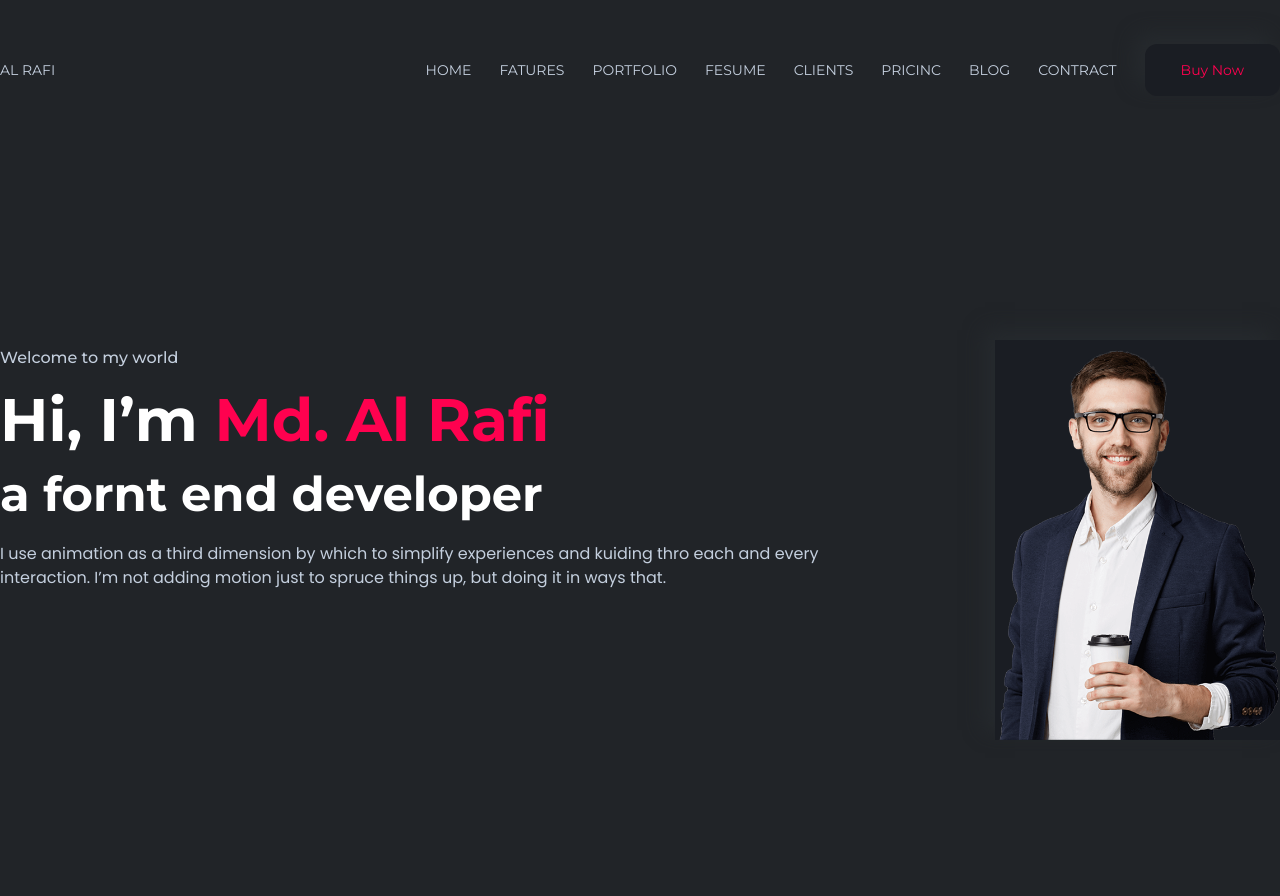
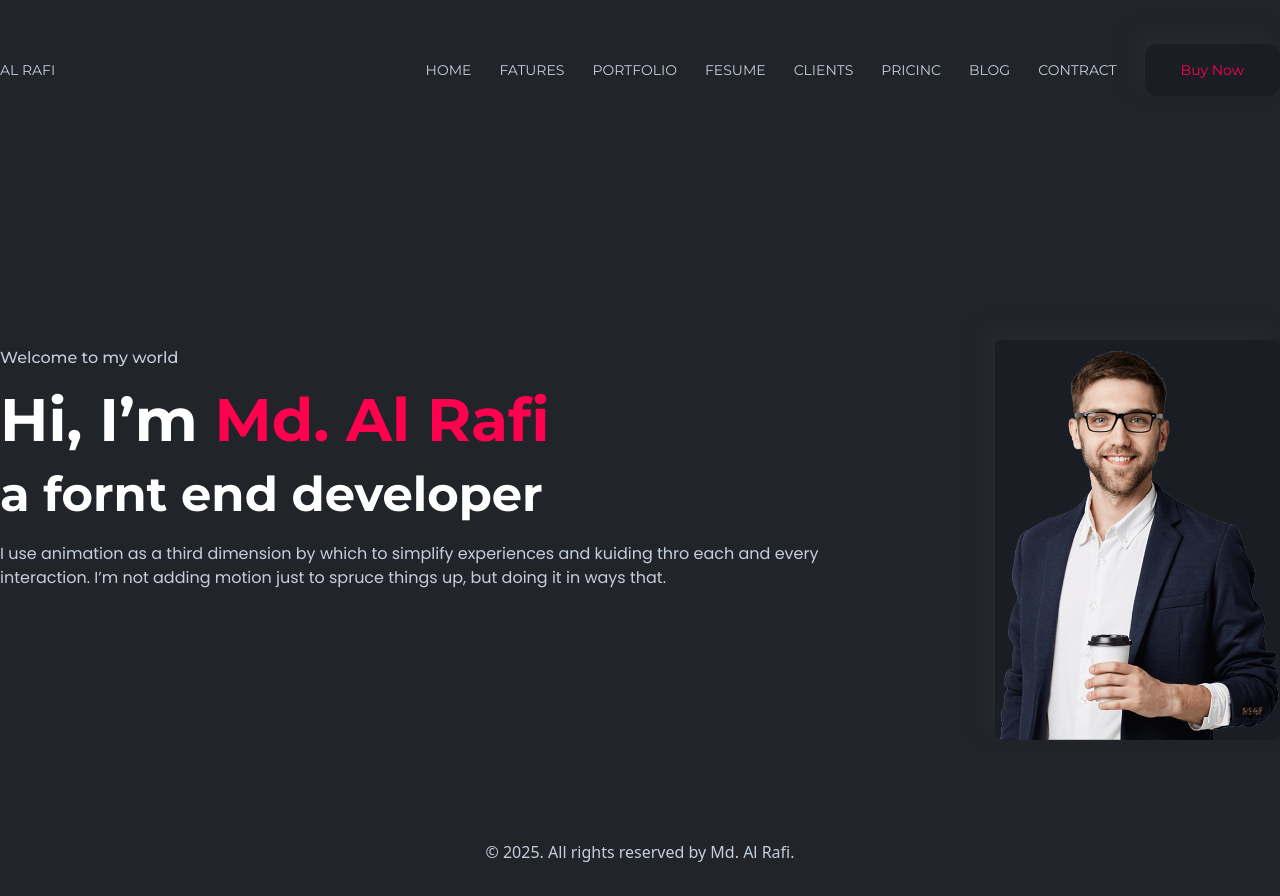
Before and after one commit to engr-mdalrafi/personal-web, a React (Vite) app: page / in a window 1280 px wide. Before the commit the page ends 840 px from the top, so only its background shows below. Built offline with nearby package versions, Linux system fonts and the light colour scheme.

Commit message:
add footer

```diff
--- a/src/Layout/Layout.jsx
+++ b/src/Layout/Layout.jsx
@@ -1,12 +1,14 @@
 import React from 'react'
 import { Outlet } from 'react-router'
 import Navber from '../compunent/UI/Navber'
+import Footer from '../compunent/UI/Footer'
 
 const Layout = () => {
   return (
     <>
         <Navber/>
         <Outlet/>
+        <Footer/>
     </>
   )
 }
--- a/src/compunent/Home/Banner.jsx
+++ b/src/compunent/Home/Banner.jsx
@@ -12,7 +12,7 @@ const Banner = () => {
                     <h2 className='text-5xl text-white font-title font-bold'>a fornt end developer</h2>
                     <p className='pt-6 pb-36 text-base font-SubTitle text-primary'>I use animation as a third dimension by which to simplify experiences and kuiding thro each and every interaction. I’m not adding motion just to spruce things up, but doing it in ways that.</p>
                 </div>
-                <div className='w-[509px] h-[400px] bg-secedary shadow-[#262a2e] shadow-[-10px_-10px_19px] relative'>
+                <div className='w-[509px] h-[400px] bg-secedary rounded-md shadow-[#262a2e] shadow-[-10px_-10px_19px] relative'>
                     <div className='w-full absolute bottom-0'><img src="Portfolio-Images.png" alt="Portfolio-Images" /></div>
                 </div>
             </div>
--- /dev/null
+++ b/src/compunent/UI/Footer.jsx
@@ -0,0 +1,11 @@
+import React from 'react'
+
+const Footer = () => {
+  return (
+    <>
+      <div className='pb-8 text-subTite text-primary text-base text-center cursor-pointer'>© 2025. All rights reserved by Md. Al Rafi.</div>
+    </>
+  )
+}
+
+export default Footer
```
